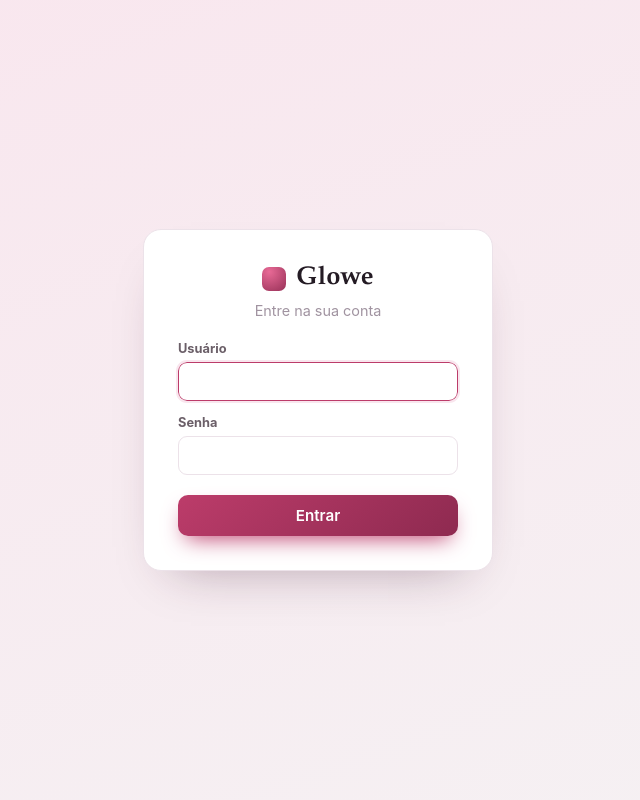
After one commit to luizeduardoritter1/glowe, a Django app: template backend/core/templates/core/login.html in a window 1280 px wide. The commit adds this page. Shown: the whole page, without its empty margins (322-962 px from the left). Run offline with Django 5.2, Linux system fonts and the light colour scheme; the template is opened without the code that fills it, so the values that code supplies are empty.

Commit message:
feat: adiciona autenticacao (login/logout) e protege todas as telas

```diff
--- a/backend/config/settings.py
+++ b/backend/config/settings.py
@@ -116,3 +116,8 @@ USE_TZ = True
 # https://docs.djangoproject.com/en/6.0/howto/static-files/
 
 STATIC_URL = 'static/'
+
+# Autenticação
+LOGIN_URL = 'login'
+LOGIN_REDIRECT_URL = 'lista_agendamentos'
+LOGOUT_REDIRECT_URL = 'login'
--- /dev/null
+++ b/backend/core/templates/core/login.html
@@ -0,0 +1,49 @@
+<!DOCTYPE html>
+<html lang="pt-BR">
+<head>
+    <meta charset="utf-8">
+    <meta name="viewport" content="width=device-width, initial-scale=1">
+    <title>Entrar — Glowe</title>
+    <style>
+        :root {
+            --sf:#fff; --ink:#241b24; --ink2:#6b5f68; --ink3:#a093a0; --line:#ece2e9;
+            --rose:#bc3c6a; --rose-ink:#8e2a50; --rose-soft:#f9e6ee; --rose-2:#e86a96;
+            --serif:"Iowan Old Style","Palatino Linotype",Palatino,Georgia,serif;
+            --sans:-apple-system,BlinkMacSystemFont,"Segoe UI",Roboto,Helvetica,Arial,sans-serif;
+        }
+        * { box-sizing: border-box; }
+        body { margin: 0; min-height: 100vh; display: grid; place-items: center; padding: 24px;
+            font-family: var(--sans); color: var(--ink);
+            background: linear-gradient(160deg, var(--rose-soft), #f5f1f3); }
+        .card { background: var(--sf); border: 1px solid var(--line); border-radius: 18px; padding: 34px;
+            width: 350px; max-width: 100%; box-shadow: 0 24px 50px -30px rgba(60,20,45,.4); }
+        .logo { display: flex; align-items: center; justify-content: center; gap: 10px;
+            font-family: var(--serif); font-size: 1.6rem; font-weight: 600; }
+        .logo .mark { width: 24px; height: 24px; border-radius: 7px;
+            background: radial-gradient(120% 120% at 30% 20%, var(--rose-2), var(--rose-ink)); }
+        .sub { text-align: center; color: var(--ink3); font-size: .9rem; margin: 8px 0 22px; }
+        .err { background: #fdecec; color: #c0392b; font-size: .85rem; padding: 9px 12px; border-radius: 9px; margin: 0 0 16px; }
+        label { display: block; font-size: .8rem; font-weight: 700; color: var(--ink2); margin-bottom: 14px; }
+        input { display: block; width: 100%; margin-top: 6px; padding: 10px 12px; font-size: .95rem;
+            border: 1px solid var(--line); border-radius: 9px; background: #fff; color: var(--ink); }
+        input:focus { outline: 2px solid var(--rose-soft); border-color: var(--rose); }
+        button { width: 100%; margin-top: 6px; padding: 11px; border: none; border-radius: 10px;
+            font-family: var(--sans); font-size: .95rem; font-weight: 600; color: #fff; cursor: pointer;
+            background: linear-gradient(140deg, var(--rose), var(--rose-ink)); box-shadow: 0 10px 22px -8px var(--rose); }
+    </style>
+</head>
+<body>
+    <div class="card">
+        <div class="logo"><span class="mark"></span> Glowe</div>
+        <p class="sub">Entre na sua conta</p>
+        {% if form.errors %}<p class="err">Usuário ou senha inválidos. Tente de novo.</p>{% endif %}
+        <form method="post">
+            {% csrf_token %}
+            <label>Usuário<input name="username" autofocus></label>
+            <label>Senha<input type="password" name="password"></label>
+            <input type="hidden" name="next" value="{{ next }}">
+            <button type="submit">Entrar</button>
+        </form>
+    </div>
+</body>
+</html>
```
Also changed, not shown: backend/core/templates/core/base.html (+10 -1 lines), backend/core/urls.py (+7 -0 lines), backend/core/views.py (+21 -20 lines).
